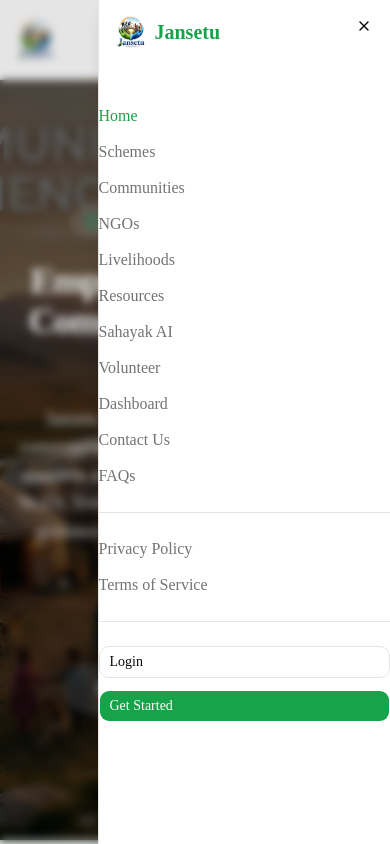
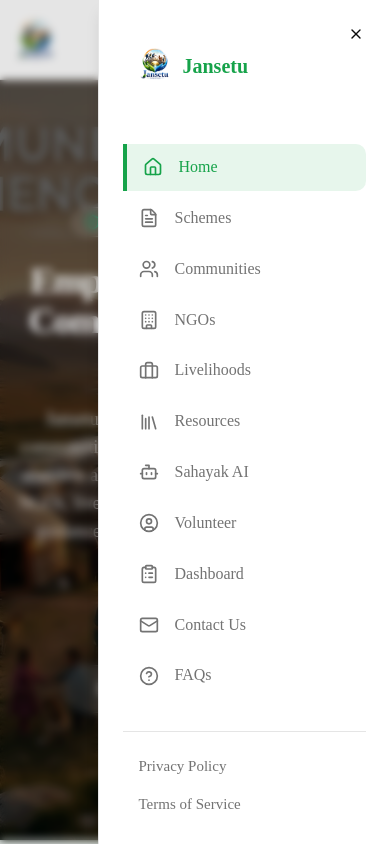
Before and after one commit to sudhan23blg045-ops/jansetu, a Next.js app: page / in a window 390 px wide. Both pictures are taken after a click on the button "Toggle mobile menu". Shown: the top 844 px of the page. Built offline with nearby package versions, Linux system fonts and the light colour scheme.

Commit message:
Improve mobile drawer UI

```diff
--- a/src/components/navbar.tsx
+++ b/src/components/navbar.tsx
@@ -9,7 +9,7 @@ import { Button } from "@/components/ui/button";
 import { ThemeToggle } from "@/components/theme-toggle";
 import { supabase } from "@/lib/supabase";
 import { User } from "@supabase/supabase-js";
-import { Home, FileText, Building, Users, Briefcase, Bot, UserCircle, Library, ClipboardList, Menu } from "lucide-react";
+import { Home, FileText, Building, Users, Briefcase, Bot, UserCircle, Library, ClipboardList, Menu, Mail, HelpCircle } from "lucide-react";
 import { useTranslation } from "@/lib/i18n/LanguageContext";
 import {
   Sheet,
@@ -144,55 +144,67 @@ export function Navbar() {
                 <Menu className="h-6 w-6" />
                 <span className="sr-only">Toggle mobile menu</span>
               </SheetTrigger>
-              <SheetContent side="right" className="w-[300px] sm:w-[350px] overflow-y-auto">
-                <SheetHeader className="text-left mb-6">
-                  <SheetTitle className="text-xl font-bold text-primary flex items-center gap-2">
-                    <Image src="/images/jansetu-logo.png" alt="Logo" width={32} height={32} />
-                    {t("hero.title")}
+              <SheetContent side="right" className="w-[85vw] sm:w-[350px] overflow-y-auto px-6 py-6 pb-[env(safe-area-inset-bottom)] [&>button]:p-3 [&>button]:top-5 [&>button]:right-5">
+                <SheetHeader className="text-left mb-8 mt-2">
+                  <SheetTitle className="text-xl font-bold text-primary flex items-center gap-3">
+                    <Image src="/images/jansetu-logo.png" alt="Logo" width={32} height={32} className="object-contain" />
+                    <span className="leading-none mt-1">{t("hero.title")}</span>
                   </SheetTitle>
                 </SheetHeader>
-                <div className="flex flex-col gap-6">
-                  <div className="flex flex-col space-y-3">
+                <div className="flex flex-col gap-8 pb-10">
+                  <div className="flex flex-col space-y-1">
                     {[
-                      { href: "/", label: t("footer.home") },
-                      { href: "/schemes", label: t("nav.schemes_short") },
-                      { href: "/nomadic-communities", label: t("nav.communities_short") },
-                      { href: "/ngos", label: t("nav.ngos") },
-                      { href: "/livelihoods", label: t("nav.livelihoods_short") },
-                      { href: "/resources", label: t("nav.resources_short") },
-                      { href: "/sahayak-ai", label: t("nav.ai_assistant") },
-                      { href: "/volunteer", label: "Volunteer" },
-                      { href: "/dashboard", label: "Dashboard" },
-                      { href: "/contact", label: t("footer.contact") },
-                      { href: "/help", label: "FAQs" }
-                    ].map((item) => (
+                      { href: "/", icon: Home, label: t("footer.home") },
+                      { href: "/schemes", icon: FileText, label: t("nav.schemes_short") },
+                      { href: "/nomadic-communities", icon: Users, label: t("nav.communities_short") },
+                      { href: "/ngos", icon: Building, label: t("nav.ngos") },
+                      { href: "/livelihoods", icon: Briefcase, label: t("nav.livelihoods_short") },
+                      { href: "/resources", icon: Library, label: t("nav.resources_short") },
+                      { href: "/sahayak-ai", icon: Bot, label: t("nav.ai_assistant") },
+                      { href: "/volunteer", icon: UserCircle, label: "Volunteer" },
+                      { href: "/dashboard", icon: ClipboardList, label: "Dashboard" },
+                      { href: "/contact", icon: Mail, label: t("footer.contact") },
+                      { href: "/help", icon: HelpCircle, label: "FAQs" }
+                    ].map((item) => {
+                      const isActive = pathname === item.href || (item.href !== '/' && pathname.startsWith(item.href));
+                      return (
                         <Link
                           key={item.href}
                           href={item.href}
                           onClick={() => setIsMobileMenuOpen(false)}
-                        className={`text-base font-medium transition-colors hover:text-primary ${pathname === item.href || (item.href !== '/' && pathname.startsWith(item.href)) ? 'text-primary' : 'text-muted-foreground'}`}
+                          className={`flex items-center gap-4 text-[16px] font-medium py-3 px-4 rounded-lg transition-all active:scale-[0.98] ${
+                            isActive
+                              ? 'bg-primary/10 text-primary border-l-4 border-primary rounded-l-none'
+                              : 'text-muted-foreground hover:bg-muted/50 hover:text-foreground'
+                          }`}
                         >
+                          <item.icon className={`h-5 w-5 ${isActive ? 'text-primary' : 'text-muted-foreground'}`} />
                           {item.label}
                         </Link>
-                    ))}
+                      )
+                    })}
                   </div>
 
-                  <div className="flex flex-col space-y-3 pt-6 border-t border-border">
-                    <Link href="#" onClick={() => setIsMobileMenuOpen(false)} className="text-base font-medium text-muted-foreground hover:text-primary">{t("footer.privacy")}</Link>
-                    <Link href="#" onClick={() => setIsMobileMenuOpen(false)} className="text-base font-medium text-muted-foreground hover:text-primary">{t("footer.terms")}</Link>
+                  <div className="flex flex-col space-y-4 pt-6 border-t border-border px-4">
+                    <Link href="#" onClick={() => setIsMobileMenuOpen(false)} className="text-[15px] font-medium text-muted-foreground hover:text-primary transition-colors">
+                      {t("footer.privacy")}
+                    </Link>
+                    <Link href="#" onClick={() => setIsMobileMenuOpen(false)} className="text-[15px] font-medium text-muted-foreground hover:text-primary transition-colors">
+                      {t("footer.terms")}
+                    </Link>
                   </div>
 
-                  <div className="flex flex-col space-y-3 pt-6 border-t border-border">
+                  <div className="flex flex-col space-y-4 pt-6 pb-8 border-t border-border mt-auto">
                     {user ? (
-                      <Button variant="outline" onClick={() => { handleLogout(); setIsMobileMenuOpen(false); }} className="w-full justify-start">
+                      <Button variant="outline" size="lg" onClick={() => { handleLogout(); setIsMobileMenuOpen(false); }} className="w-full justify-start text-[16px] h-12">
                         {t("nav.logout")}
                       </Button>
                     ) : (
                       <>
-                        <Button variant="outline" asChild className="w-full justify-start" onClick={() => setIsMobileMenuOpen(false)}>
+                        <Button variant="outline" size="lg" asChild className="w-full justify-start text-[16px] h-12" onClick={() => setIsMobileMenuOpen(false)}>
                           <Link href="/login">{t("nav.login")}</Link>
                         </Button>
-                        <Button asChild className="w-full justify-start" onClick={() => setIsMobileMenuOpen(false)}>
+                        <Button size="lg" asChild className="w-full justify-start text-[16px] h-12" onClick={() => setIsMobileMenuOpen(false)}>
                           <Link href="/register">{t("nav.get_started")}</Link>
                         </Button>
                       </>
```
Lines whose indentation alone changed are shown as unchanged.
